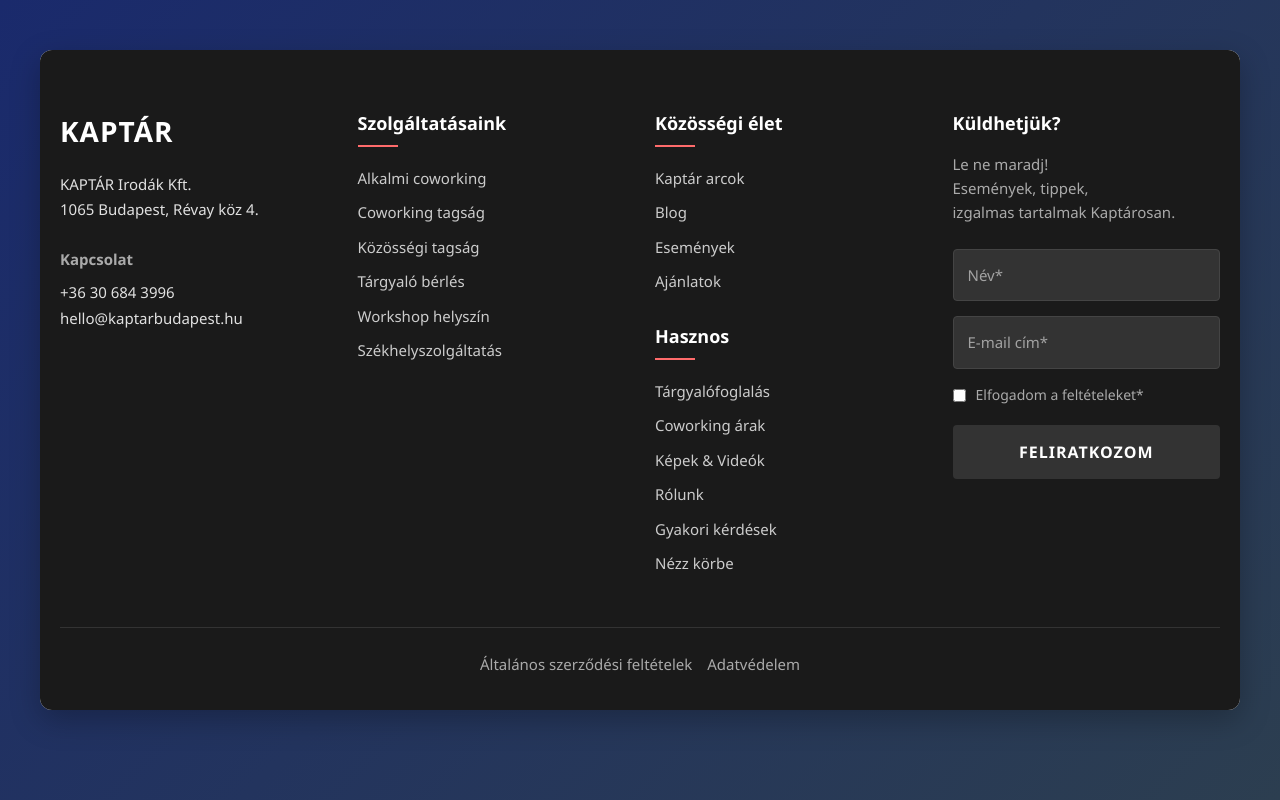
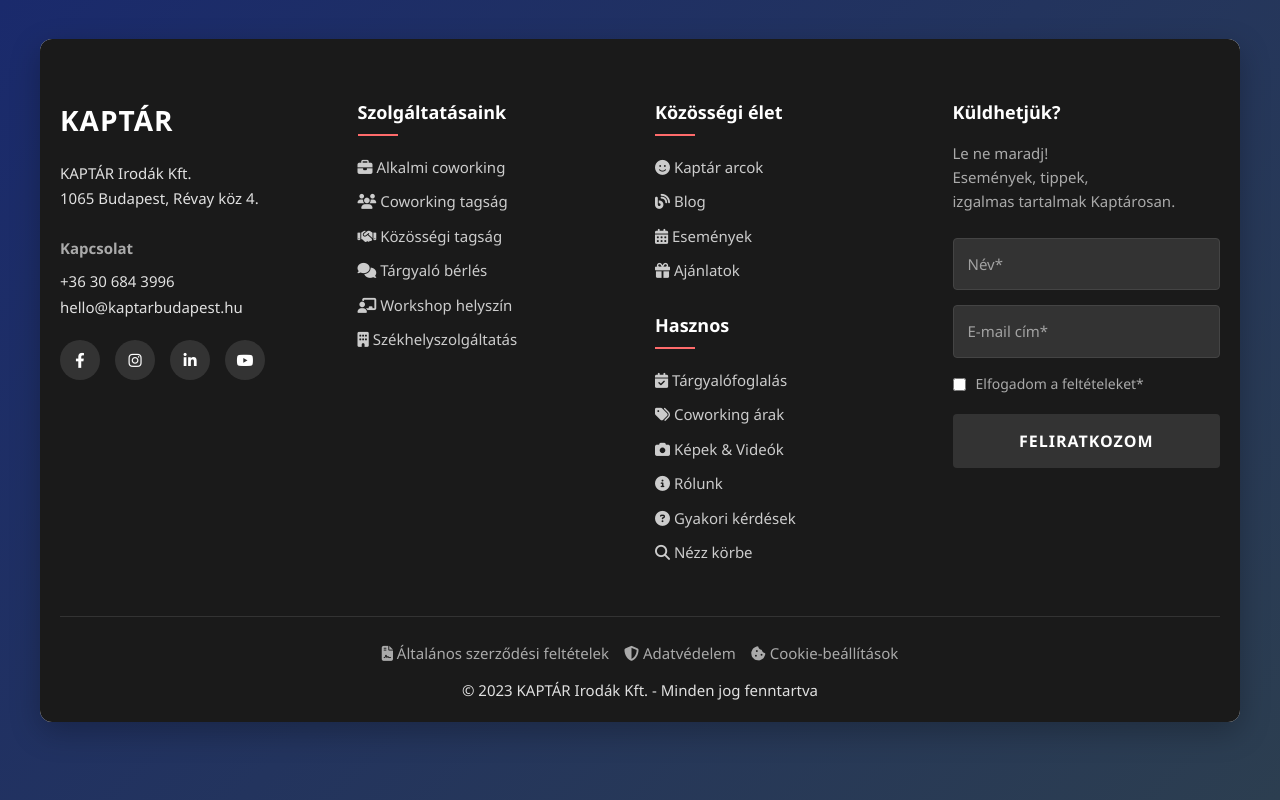
Before and after one commit to leventeilles028/footer, a plain HTML site: page index.html in a window 1280 px wide. Drawn offline with nearby package versions, Linux system fonts and the light colour scheme.

Commit message:
Update index.html

```diff
--- a/index.html
+++ b/index.html
@@ -34,6 +34,25 @@
             box-shadow: 0 10px 30px rgba(0, 0, 0, 0.25);
             overflow: hidden;
             margin-bottom: 40px;
+        }
+
+        .header {
+            background: #1a1a1a;
+            color: white;
+            padding: 20px;
+            text-align: center;
+        }
+
+        .header h1 {
+            font-size: 28px;
+            margin-bottom: 10px;
+        }
+
+        .header p {
+            color: #aaa;
+            max-width: 600px;
+            margin: 0 auto;
+            line-height: 1.6;
         }
 
         /* Footer stílusok */
@@ -207,6 +226,29 @@
             color: #ff6b6b;
         }
 
+        .social-icons {
+            display: flex;
+            gap: 15px;
+            margin-top: 20px;
+        }
+
+        .social-icons a {
+            display: inline-block;
+            width: 40px;
+            height: 40px;
+            background: #333;
+            border-radius: 50%;
+            color: white;
+            text-align: center;
+            line-height: 40px;
+            transition: all 0.3s ease;
+        }
+
+        .social-icons a:hover {
+            background: #ff6b6b;
+            transform: translateY(-3px);
+        }
+
         @media (max-width: 768px) {
             .footer-grid {
                 grid-template-columns: 1fr;
@@ -217,6 +259,7 @@
 <body>
     <div class="container">
         <div class="preview-box">
+
             <!-- KAPTÁR Footer Szekció -->
             <footer class="kaptar-footer">
                 <div class="footer-container">
@@ -233,18 +276,25 @@
                                 +36 30 684 3996<br>
                                 hello@kaptarbudapest.hu
                             </div>
+
+                            <div class="social-icons">
+                                <a href="#"><i class="fab fa-facebook-f"></i></a>
+                                <a href="#"><i class="fab fa-instagram"></i></a>
+                                <a href="#"><i class="fab fa-linkedin-in"></i></a>
+                                <a href="#"><i class="fab fa-youtube"></i></a>
+                            </div>
                         </div>
 
                         <!-- 2. oszlop - Linkek 1 -->
                         <div>
                             <div class="footer-links-title">Szolgáltatásaink</div>
                             <ul class="footer-links">
-                                <li><a href="#">Alkalmi coworking</a></li>
-                                <li><a href="#">Coworking tagság</a></li>
-                                <li><a href="#">Közösségi tagság</a></li>
-                                <li><a href="#">Tárgyaló bérlés</a></li>
-                                <li><a href="#">Workshop helyszín</a></li>
-                                <li><a href="#">Székhelyszolgáltatás</a></li>
+                                <li><a href="#"><i class="fas fa-briefcase"></i> Alkalmi coworking</a></li>
+                                <li><a href="#"><i class="fas fa-users"></i> Coworking tagság</a></li>
+                                <li><a href="#"><i class="fas fa-handshake"></i> Közösségi tagság</a></li>
+                                <li><a href="#"><i class="fas fa-comments"></i> Tárgyaló bérlés</a></li>
+                                <li><a href="#"><i class="fas fa-chalkboard-teacher"></i> Workshop helyszín</a></li>
+                                <li><a href="#"><i class="fas fa-building"></i> Székhelyszolgáltatás</a></li>
                             </ul>
                         </div>
 
@@ -252,20 +302,20 @@
                         <div>
                             <div class="footer-links-title">Közösségi élet</div>
                             <ul class="footer-links">
-                                <li><a href="#">Kaptár arcok</a></li>
-                                <li><a href="#">Blog</a></li>
-                                <li><a href="#">Események</a></li>
-                                <li><a href="#">Ajánlatok</a></li>
+                                <li><a href="#"><i class="fas fa-smile"></i> Kaptár arcok</a></li>
+                                <li><a href="#"><i class="fas fa-blog"></i> Blog</a></li>
+                                <li><a href="#"><i class="fas fa-calendar-alt"></i> Események</a></li>
+                                <li><a href="#"><i class="fas fa-gift"></i> Ajánlatok</a></li>
                             </ul>
 
                             <div class="footer-links-title" style="margin-top: 30px;">Hasznos</div>
                             <ul class="footer-links">
-                                <li><a href="#">Tárgyalófoglalás</a></li>
-                                <li><a href="#">Coworking árak</a></li>
-                                <li><a href="#">Képek & Videók</a></li>
-                                <li><a href="#">Rólunk</a></li>
-                                <li><a href="#">Gyakori kérdések</a></li>
-                                <li><a href="#">Nézz körbe</a></li>
+                                <li><a href="#"><i class="fas fa-calendar-check"></i> Tárgyalófoglalás</a></li>
+                                <li><a href="#"><i class="fas fa-tags"></i> Coworking árak</a></li>
+                                <li><a href="#"><i class="fas fa-camera"></i> Képek & Videók</a></li>
+                                <li><a href="#"><i class="fas fa-info-circle"></i> Rólunk</a></li>
+                                <li><a href="#"><i class="fas fa-question-circle"></i> Gyakori kérdések</a></li>
+                                <li><a href="#"><i class="fas fa-search"></i> Nézz körbe</a></li>
                             </ul>
                         </div>
 
@@ -278,13 +328,13 @@
                                 izgalmas tartalmak Kaptárosan.
                             </div>
 
-                            <form>
+                            <form id="newsletterForm">
                                 <input type="text" class="footer-input" placeholder="Név*" required>
                                 <input type="email" class="footer-input" placeholder="E-mail cím*" required>
 
                                 <div class="checkbox-container">
                                     <input type="checkbox" id="terms" required>
-                                    <label for="terms">Elfogadom a feltételeket*<br>
+                                    <label for="terms">Elfogadom a feltételeket*</label>
                                 </div>
 
                                 <button type="submit" class="subscribe-btn">FELIRATKOZOM</button>
@@ -294,8 +344,12 @@
 
                     <div class="footer-bottom">
                         <div class="footer-bottom-links">
-                            <a href="#">Általános szerződési feltételek</a>
-                            <a href="#">Adatvédelem</a>
+                            <a href="#"><i class="fas fa-file-contract"></i> Általános szerződési feltételek</a>
+                            <a href="#"><i class="fas fa-shield-alt"></i> Adatvédelem</a>
+                            <a href="#"><i class="fas fa-cookie-bite"></i> Cookie-beállítások</a>
+                        </div>
+                        <div class="copyright">
+                            &copy; 2023 KAPTÁR Irodák Kft. - Minden jog fenntartva
                         </div>
                     </div>
                 </div>
@@ -328,6 +382,14 @@
                 this.style.transform = 'translateX(0)';
             });
         });
+
+        // Hírlevél form validáció
+        document.getElementById('newsletterForm').addEventListener('submit', function(e) {
+            e.preventDefault();
+            const name = this.querySelector('input[type="text"]').value;
+            alert(`Köszönjük, ${name}! Sikeresen feliratkozott hírlevelünkre.`);
+            this.reset();
+        });
     </script>
 </body>
 </html>
```
